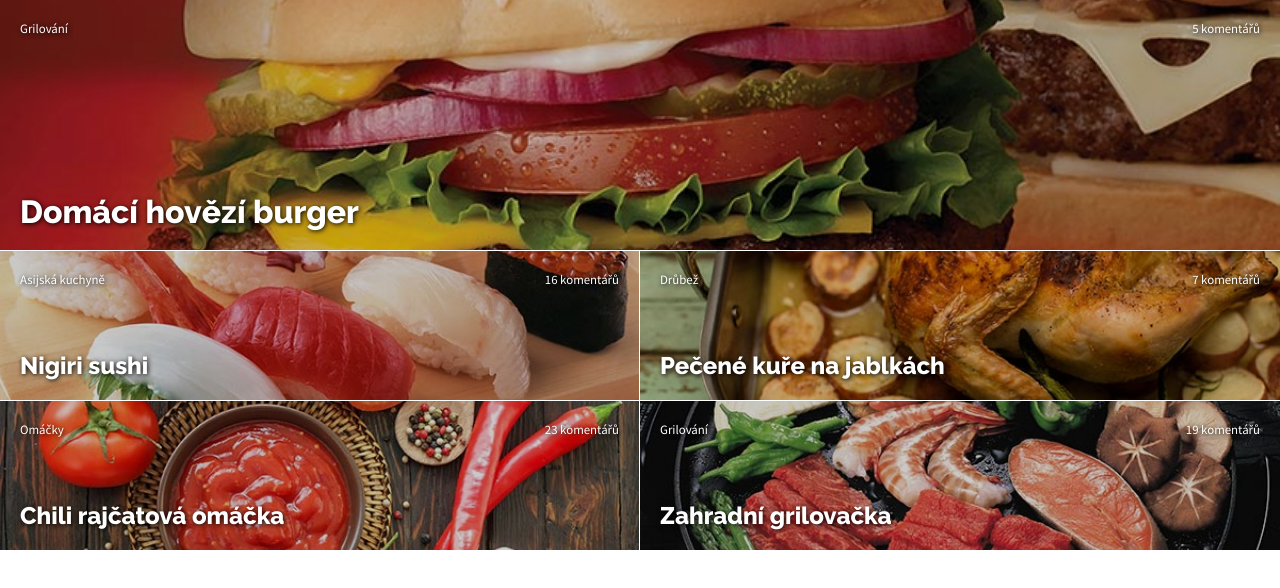
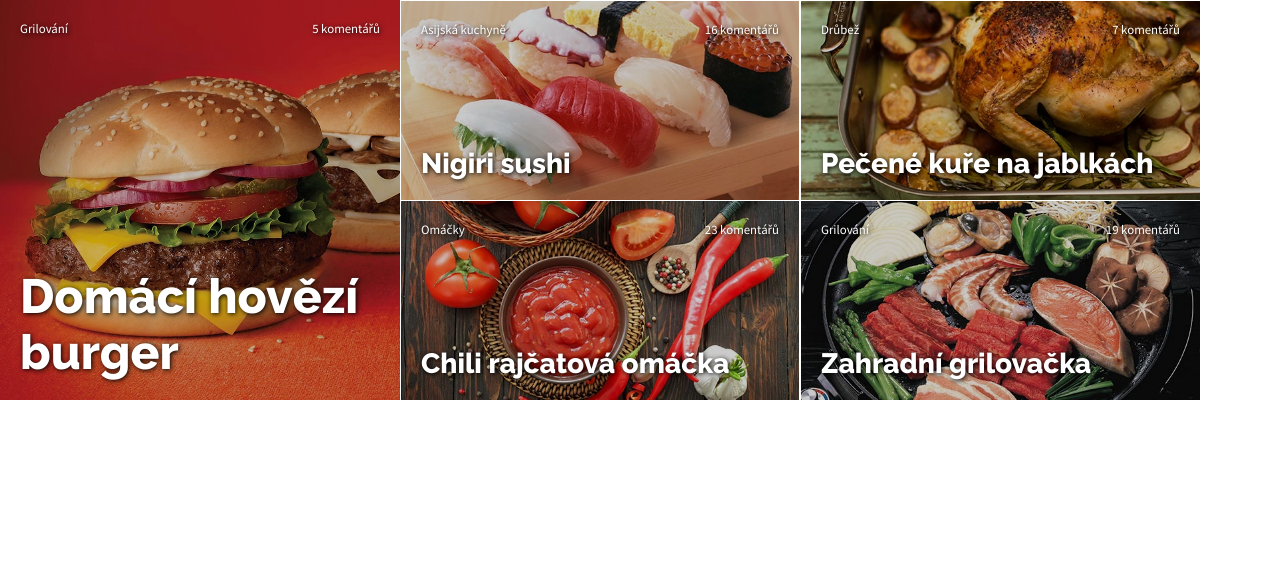
Before and after one commit to tvorimweb-2021-praha-jaro/du-4---recepty-EvaHouzvickova, a plain HTML site: page carne/index.html in a window 1280 px wide. Drawn offline with Linux system fonts and the light colour scheme.

Commit message:
css pro pocitace

```diff
--- a/carne/style.css
+++ b/carne/style.css
@@ -178,3 +178,32 @@ h3 {
         top: 1.25rem;
 }
 }
+
+@media screen and (min-width: 860px) {
+    h1 {
+        font-size: 3rem;
+    }
+
+    h2 {
+        font-size: 1.75rem;
+    }
+
+    .hlavni-recept {
+        min-height: 400px;
+        min-width: 400px;
+    }
+
+    .recept-2,
+    .recept-3,
+    .recept-4,
+    .recept-5 {
+        min-height: 200px;
+        min-width: 200px;
+        flex-basis: 50%;
+        border-left: solid 0.1rem;
+    }
+
+    body {
+        display: flex;
+    }
+}
```
